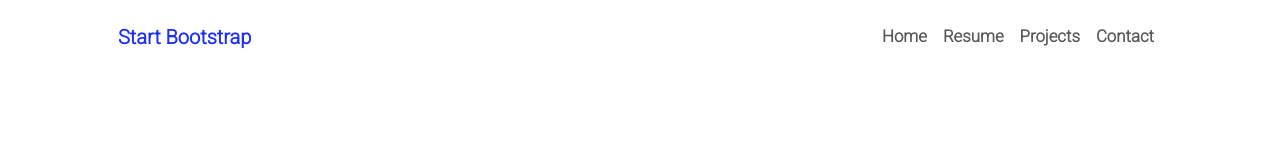
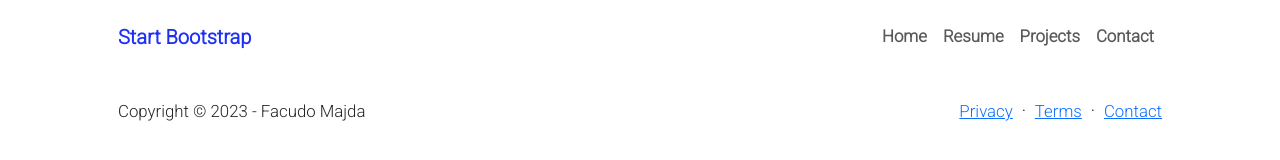
Before and after one commit to FacundoMajda/portfoliofinal, a plain HTML site: page contact.html in a window 1280 px wide. Drawn offline with nearby package versions, Linux system fonts and the light colour scheme.

Commit message:
Se agregó footer a los diferentes .html

```diff
--- a/contact.html
+++ b/contact.html
@@ -71,6 +71,25 @@
         </div>
       </div>
     </nav>
+    <!-- Footer-->
+    <footer class="bg-white py-4 mt-auto">
+      <div class="container px-5">
+        <div
+          class="row align-items-center justify-content-between flex-column flex-sm-row"
+        >
+          <div class="col-auto">
+            <div class="small m-0">Copyright &copy 2023 - Facudo Majda</div>
+          </div>
+          <div class="col-auto">
+            <a class="small" href="#!">Privacy</a>
+            <span class="mx-1">&middot;</span>
+            <a class="small" href="#!">Terms</a>
+            <span class="mx-1">&middot;</span>
+            <a class="small" href="#!">Contact</a>
+          </div>
+        </div>
+      </div>
+    </footer>
 
     <script
       src="https://cdn.jsdelivr.net/npm/bootstrap@5.3.0-alpha3/dist/js/bootstrap.bundle.min.js"
```
Also changed, not shown: resume.html (+19 -0 lines).
